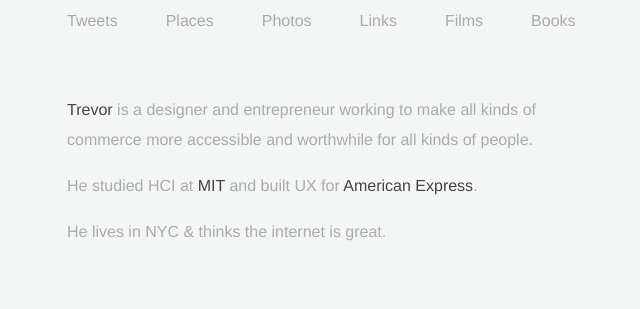
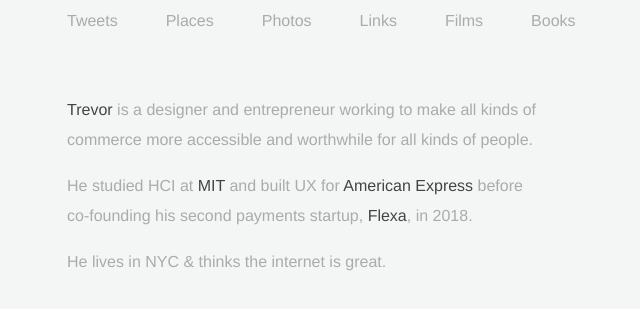
Before and after one commit to trevf/trevorfilter, a plain HTML site: page index.html in a window 1280 px wide. Shown: the part 135-444 px from the top of the page, without its empty margins (5-645 px from the left). Drawn offline with Linux system fonts and the light colour scheme.

Commit message:
Add position at Flexa

```diff
--- a/index.html
+++ b/index.html
@@ -50,7 +50,7 @@
 
     <p><a href="http://linkedin.com/in/trevorfilter" data-rel="linkedin" target="_blank">Trevor</a> is a designer and entrepreneur working to make all kinds of commerce more accessible and worthwhile for all kinds of people.</p>
 
-    <p>He studied HCI at <a href="https://web.mit.edu/">MIT</a> and built UX for <a href="https://www.americanexpress.com/">American Express</a><!-- before co-founding his second payments startup, <a href="https://flexa.co">Flexa</a>, in 2018-->.</p>
+    <p>He studied HCI at <a href="https://web.mit.edu/">MIT</a> and built UX for <a href="https://www.americanexpress.com/">American Express</a> before co-founding his second payments startup, <a href="https://flexa.co">Flexa</a>, in 2018.</p>
 
     <p>He lives in NYC & thinks the internet is great.</p>
 
```
